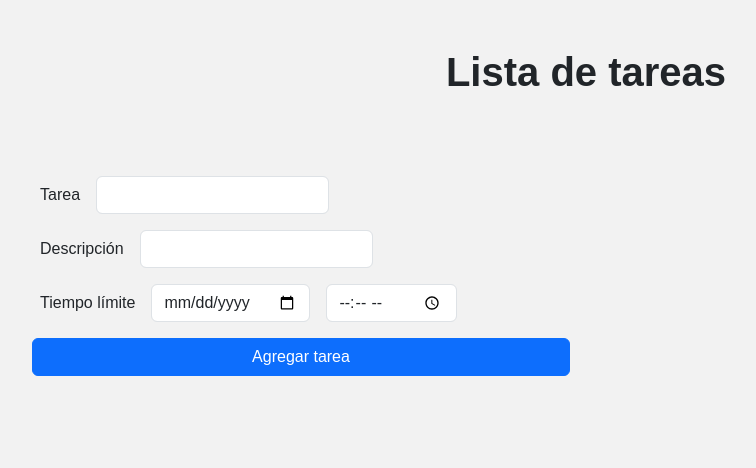
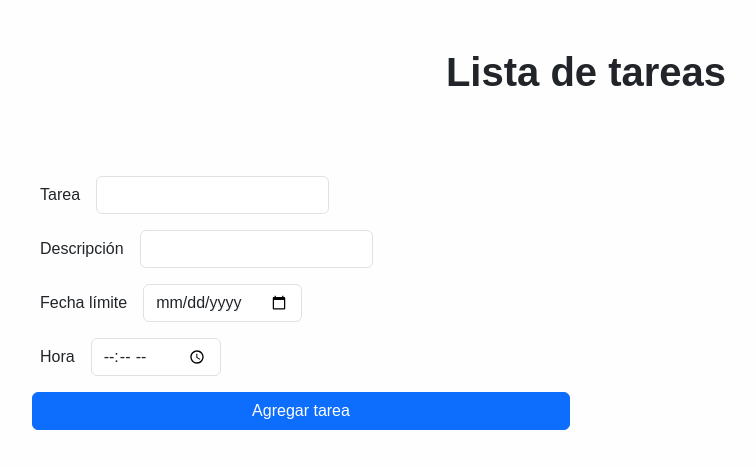
Before and after one commit to MaximilianoLeonel23/todo-list, a React (Vite) app: page / in a window 1280 px wide. Shown: the top 468 px of the page, without its empty margins (54-810 px from the left). Built offline with nearby package versions, Linux system fonts and the light colour scheme; a web font is replaced by a local one.

Commit message:
Cambio de estilos

```diff
--- a/src/components/Form.tsx
+++ b/src/components/Form.tsx
@@ -1,5 +1,5 @@
 interface Props {
-  getTask: any;
+  getTask: (e: any) => void;
 }
 
 const Form = ({ getTask }: Props): JSX.Element => {
@@ -43,7 +43,7 @@ const Form = ({ getTask }: Props): JSX.Element => {
           <div className="row g-3 align-items-center mb-3">
             <div className="col-auto">
               <label htmlFor="date" className="col-form-label">
-                Tiempo límite
+                Fecha límite
               </label>
             </div>
             <div className="col-auto">
@@ -53,8 +53,16 @@ const Form = ({ getTask }: Props): JSX.Element => {
                 name="date"
                 className="form-control"
                 aria-labelledby="deadlineDateHelpInline"
+                placeholder="dd/mm/aaaa"
                 required
               />
+            </div>
+          </div>
+          <div className="row g-3 align-items-center mb-3">
+            <div className="col-auto">
+              <label htmlFor="hour" className="col-form-label">
+                Hora
+              </label>
             </div>
             <div className="col-auto">
               <input
@@ -67,6 +75,7 @@ const Form = ({ getTask }: Props): JSX.Element => {
             </div>
           </div>
         </div>
+
         <div className="container">
           <div className="row g-3 align-items-center mb-3">
             <button type="submit" className="btn btn-primary">
--- a/src/index.css
+++ b/src/index.css
@@ -1,4 +1,4 @@
 body {
   font-family: "Sofia Sans", sans-serif;
-  background-color: #f2f2f2;
+  background-color: #fefefe;
 }
```
